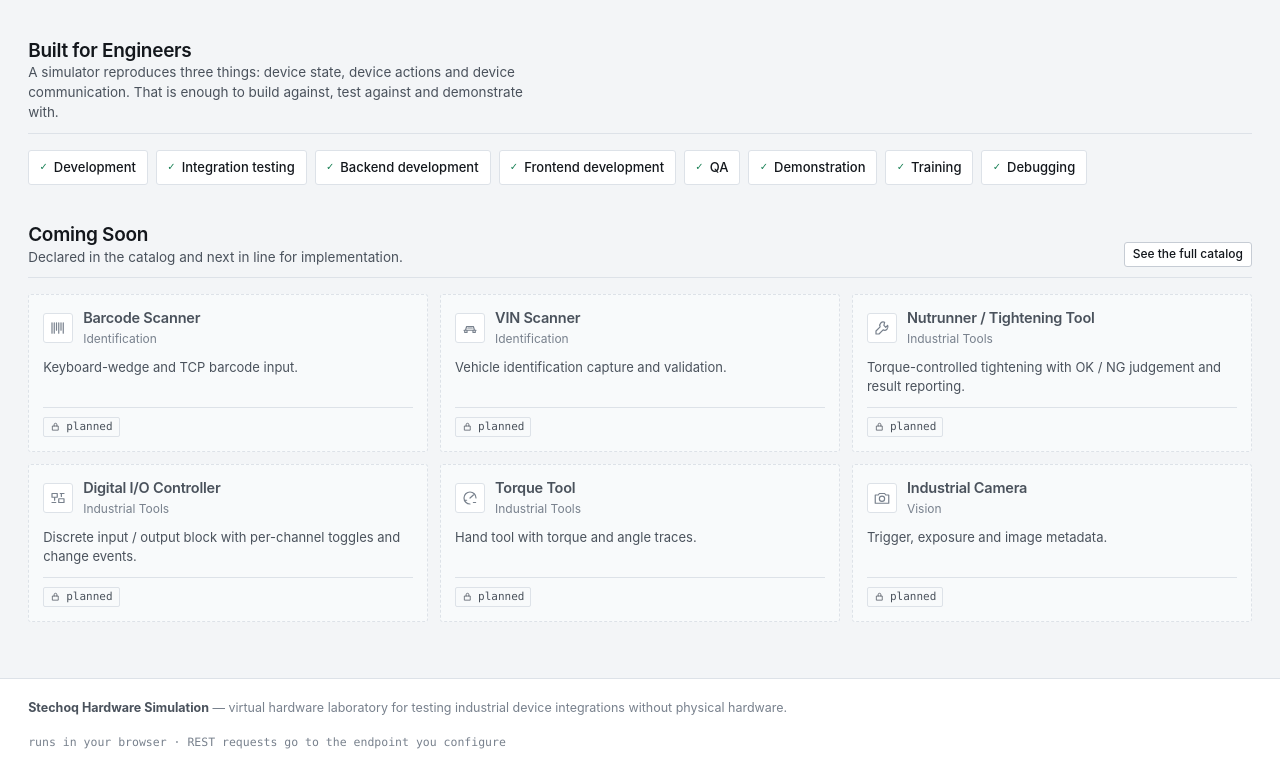
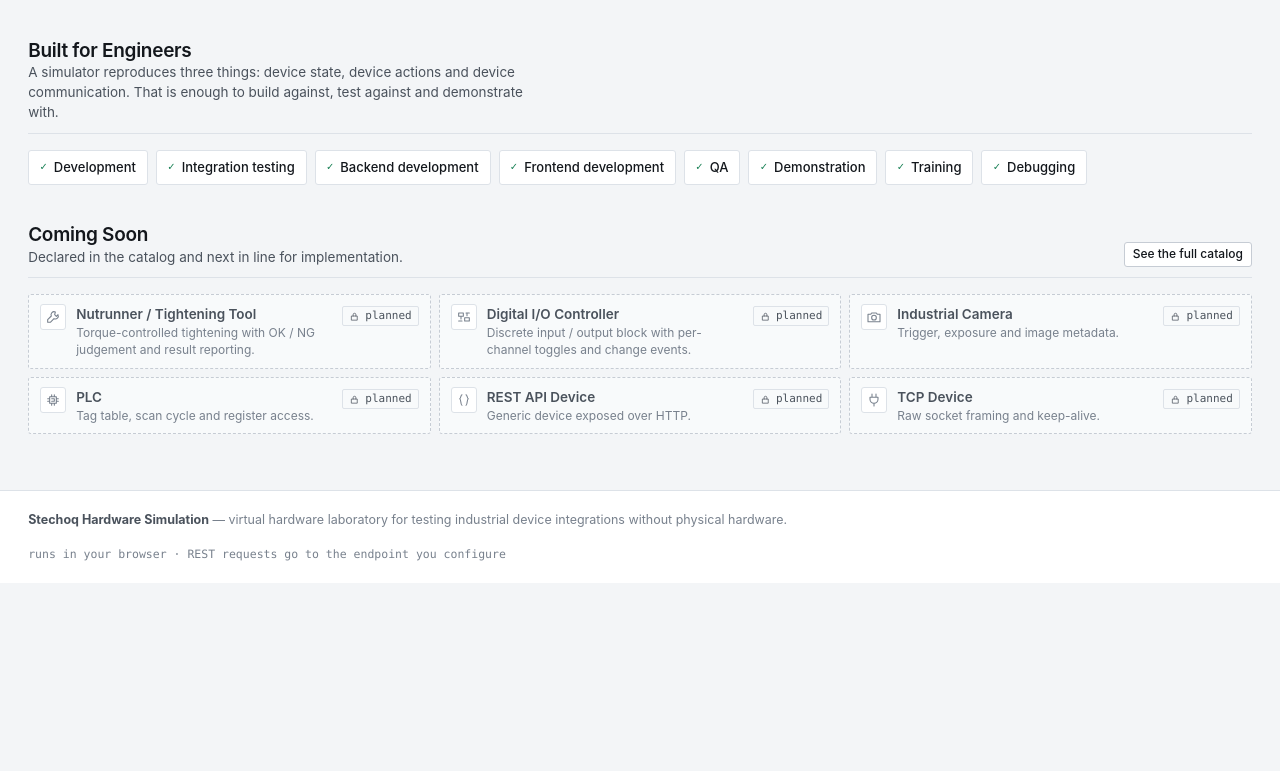
Before and after one commit to digtaalfathir/stechoqhardwaresimulation, a React (Vite) app: page / in a window 1280 px wide. Shown: the part 1606-2377 px from the top of the page. After the commit the page ends 2189 px from the top, so only its background shows below. Built offline with nearby package versions, Linux system fonts and the light colour scheme.

Commit message:
Filter the catalog to planned devices, compact planned rows

```diff
--- a/src/components/device-card.tsx
+++ b/src/components/device-card.tsx
@@ -34,27 +34,24 @@
   );
 }
 
-export function PlannedCard({ device }: { device: PlannedSimulator }) {
+/**
+ * A planned device is one line of intent, not a product: it gets a compact row
+ * so the catalog stays dense and live devices keep the visual weight.
+ */
+export function PlannedRow({ device }: { device: PlannedSimulator }) {
   const t = useT();
   return (
-    <div className="card locked">
-      <div className="card-top">
-        <span className="card-icon">
-          <Icon name={device.icon} />
-        </span>
-        <div style={{ minWidth: 0 }}>
-          <h3>{device.name}</h3>
-          <span className="muted" style={{ fontSize: 12 }}>
-            {device.category}
-          </span>
-        </div>
+    <div className="planned-row">
+      <span className="planned-icon">
+        <Icon name={device.icon} size={16} />
+      </span>
+      <div className="planned-text">
+        <b>{device.name}</b>
+        <span>{t(`sim.${device.id}.tagline`, device.tagline)}</span>
       </div>
-      <p>{t(`sim.${device.id}.tagline`, device.tagline)}</p>
-      <div className="card-foot">
-        <span className="chip">
-          <Icon name="lock" size={11} /> {t('card.planned', 'planned')}
-        </span>
-      </div>
+      <span className="chip">
+        <Icon name="lock" size={11} /> {t('card.planned', 'planned')}
+      </span>
     </div>
   );
 }
--- a/src/pages/explorer.tsx
+++ b/src/pages/explorer.tsx
@@ -1,5 +1,5 @@
 import { CATEGORIES, plannedSimulators, simulators } from '../simulators/registry';
-import { DeviceCard, PlannedCard } from '../components/device-card';
+import { DeviceCard, PlannedRow } from '../components/device-card';
 import { useT } from '../lib/i18n';
 
 export function ExplorerPage() {
@@ -27,23 +27,31 @@
           <section className="category-block" key={category}>
             <div className="category-head">
               <h3>{category}</h3>
-              <span className="chip">
+              {live.length > 0 && (
+                <span className="chip t-ok">
                   {live.length} {t('count.live', 'live')}
                 </span>
+              )}
               {planned.length > 0 && (
                 <span className="chip">
                   {planned.length} {t('count.planned', 'planned')}
                 </span>
               )}
             </div>
+            {live.length > 0 && (
               <div className="grid cards">
                 {live.map((s) => (
                   <DeviceCard key={s.meta.id} sim={s} />
                 ))}
+              </div>
+            )}
+            {planned.length > 0 && (
+              <div className={`planned-grid${live.length ? ' after-cards' : ''}`}>
                 {planned.map((d) => (
-                <PlannedCard key={d.id} device={d} />
+                  <PlannedRow key={d.id} device={d} />
                 ))}
               </div>
+            )}
           </section>
         );
       })}
--- a/src/pages/home.tsx
+++ b/src/pages/home.tsx
@@ -1,5 +1,5 @@
 import { CATEGORIES, categoryCounts, plannedSimulators, simulators } from '../simulators/registry';
-import { DeviceCard, PlannedCard } from '../components/device-card';
+import { DeviceCard, PlannedRow } from '../components/device-card';
 import { Icon } from '../components/icon';
 import { href } from '../lib/router';
 import { useT, type Translate } from '../lib/i18n';
@@ -281,9 +281,9 @@
             {t('home.soon.cta', 'See the full catalog')}
           </a>
         </div>
-        <div className="grid cards">
-          {plannedSimulators.slice(0, 6).map((d) => (
-            <PlannedCard key={d.id} device={d} />
+        <div className="planned-grid">
+          {plannedSimulators.map((d) => (
+            <PlannedRow key={d.id} device={d} />
           ))}
         </div>
       </section>
--- a/src/simulators/registry.ts
+++ b/src/simulators/registry.ts
@@ -30,21 +30,12 @@
 
 /** Declared in the catalog, not implemented yet. Shown as locked cards. */
 export const plannedSimulators: PlannedSimulator[] = [
-  { id: 'barcode-scanner', name: 'Barcode Scanner', category: 'Identification', icon: 'barcode', tagline: 'Keyboard-wedge and TCP barcode input.' },
-  { id: 'vin-scanner', name: 'VIN Scanner', category: 'Identification', icon: 'car', tagline: 'Vehicle identification capture and validation.' },
   { id: 'nutrunner', name: 'Nutrunner / Tightening Tool', category: 'Industrial Tools', icon: 'wrench', tagline: 'Torque-controlled tightening with OK / NG judgement and result reporting.' },
   { id: 'digital-io', name: 'Digital I/O Controller', category: 'Industrial Tools', icon: 'io', tagline: 'Discrete input / output block with per-channel toggles and change events.' },
-  { id: 'torque-tool', name: 'Torque Tool', category: 'Industrial Tools', icon: 'gauge', tagline: 'Hand tool with torque and angle traces.' },
   { id: 'industrial-camera', name: 'Industrial Camera', category: 'Vision', icon: 'camera', tagline: 'Trigger, exposure and image metadata.' },
-  { id: 'vision-inspection', name: 'Vision Inspection Device', category: 'Vision', icon: 'eye', tagline: 'Pass / fail inspection with defect regions.' },
-  { id: 'conveyor', name: 'Conveyor', category: 'Factory Devices', icon: 'conveyor', tagline: 'Belt speed, occupancy and stop conditions.' },
   { id: 'plc', name: 'PLC', category: 'Factory Devices', icon: 'cpu', tagline: 'Tag table, scan cycle and register access.' },
-  { id: 'sensor', name: 'Sensor', category: 'Factory Devices', icon: 'gauge', tagline: 'Analog signal with noise, drift and alarms.' },
-  { id: 'tester', name: 'Tester', category: 'Factory Devices', icon: 'check', tagline: 'End-of-line test station with verdicts.' },
   { id: 'rest-device', name: 'REST API Device', category: 'Communication', icon: 'braces', tagline: 'Generic device exposed over HTTP.' },
   { id: 'tcp-device', name: 'TCP Device', category: 'Communication', icon: 'plug', tagline: 'Raw socket framing and keep-alive.' },
-  { id: 'mqtt-device', name: 'MQTT Device', category: 'Communication', icon: 'broadcast', tagline: 'Topics, QoS and last-will messages.' },
-  { id: 'modbus-device', name: 'Modbus TCP Device', category: 'Communication', icon: 'grid', tagline: 'Coils, registers and function codes.' },
 ];
 
 export function categoryCounts(category: Category) {
--- a/src/styles.css
+++ b/src/styles.css
@@ -789,6 +789,73 @@
   font-size: 11px;
 }
 
+/* ---------- planned devices ---------- */
+
+/* Dense on purpose: a planned device is a line of intent, so it never takes the
+   footprint of something you can actually open. */
+.planned-grid {
+  display: grid;
+  grid-template-columns: repeat(auto-fill, minmax(min(100%, 380px), 1fr));
+  gap: 8px;
+}
+
+.planned-grid.after-cards {
+  margin-top: 8px;
+}
+
+.planned-row {
+  display: flex;
+  align-items: flex-start;
+  gap: 10px;
+  min-width: 0;
+  padding: 9px 11px;
+  border: 1px dashed var(--line-strong);
+  border-radius: var(--radius);
+  background: var(--panel-alt);
+}
+
+.planned-icon {
+  display: grid;
+  place-items: center;
+  width: 26px;
+  height: 26px;
+  flex: none;
+  border: 1px solid var(--line);
+  border-radius: var(--radius);
+  background: var(--panel);
+  color: var(--ink-3);
+}
+
+.planned-text {
+  display: flex;
+  flex-direction: column;
+  min-width: 0;
+  flex: 1;
+}
+
+.planned-text b {
+  font-size: 13.5px;
+  font-weight: 600;
+  color: var(--ink-2);
+  white-space: nowrap;
+  overflow: hidden;
+  text-overflow: ellipsis;
+}
+
+/* Wraps rather than truncates: the tagline is the only thing that says what the
+   device will do. */
+.planned-text span {
+  font-size: 12px;
+  line-height: 1.45;
+  color: var(--ink-3);
+  overflow-wrap: anywhere;
+}
+
+.planned-row .chip {
+  flex: none;
+  margin-top: 2px;
+}
+
 /* ---------- device cards ---------- */
 
 .cards {
```
Lines whose indentation alone changed are shown as unchanged.
